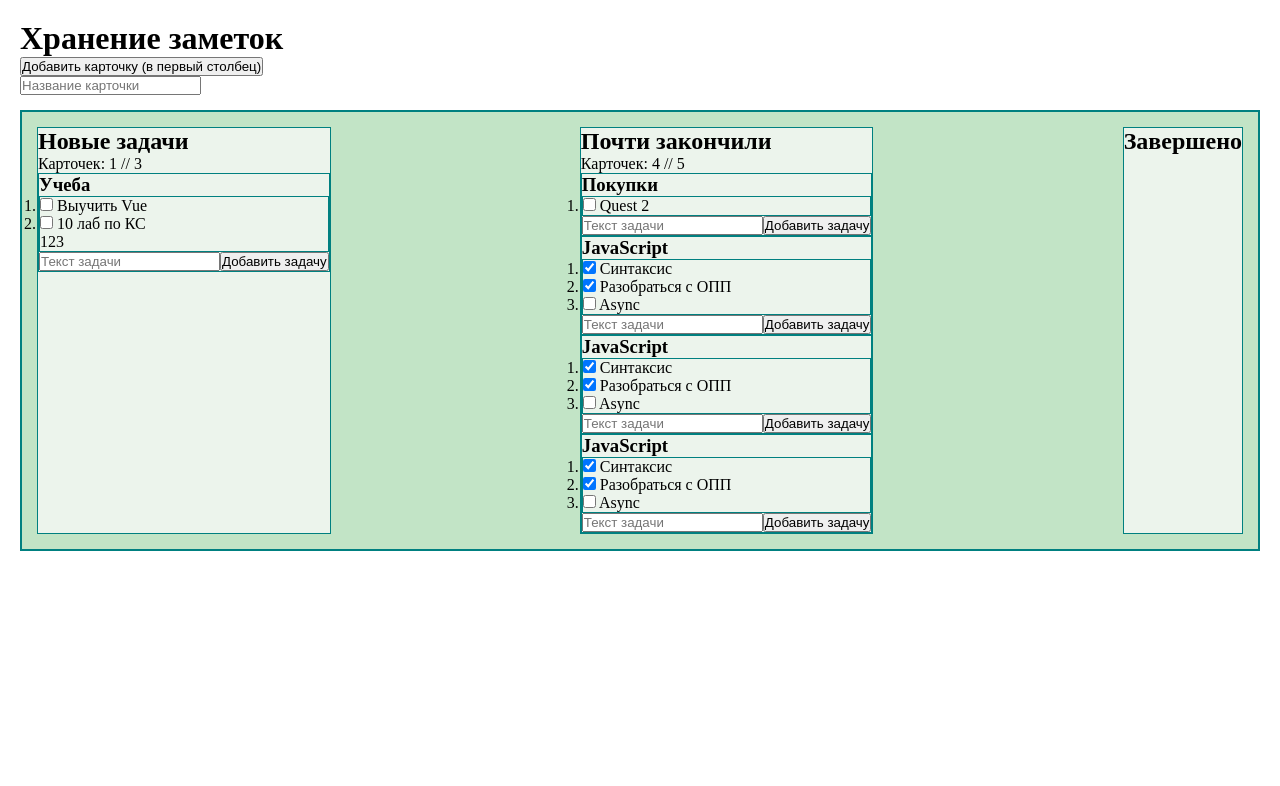
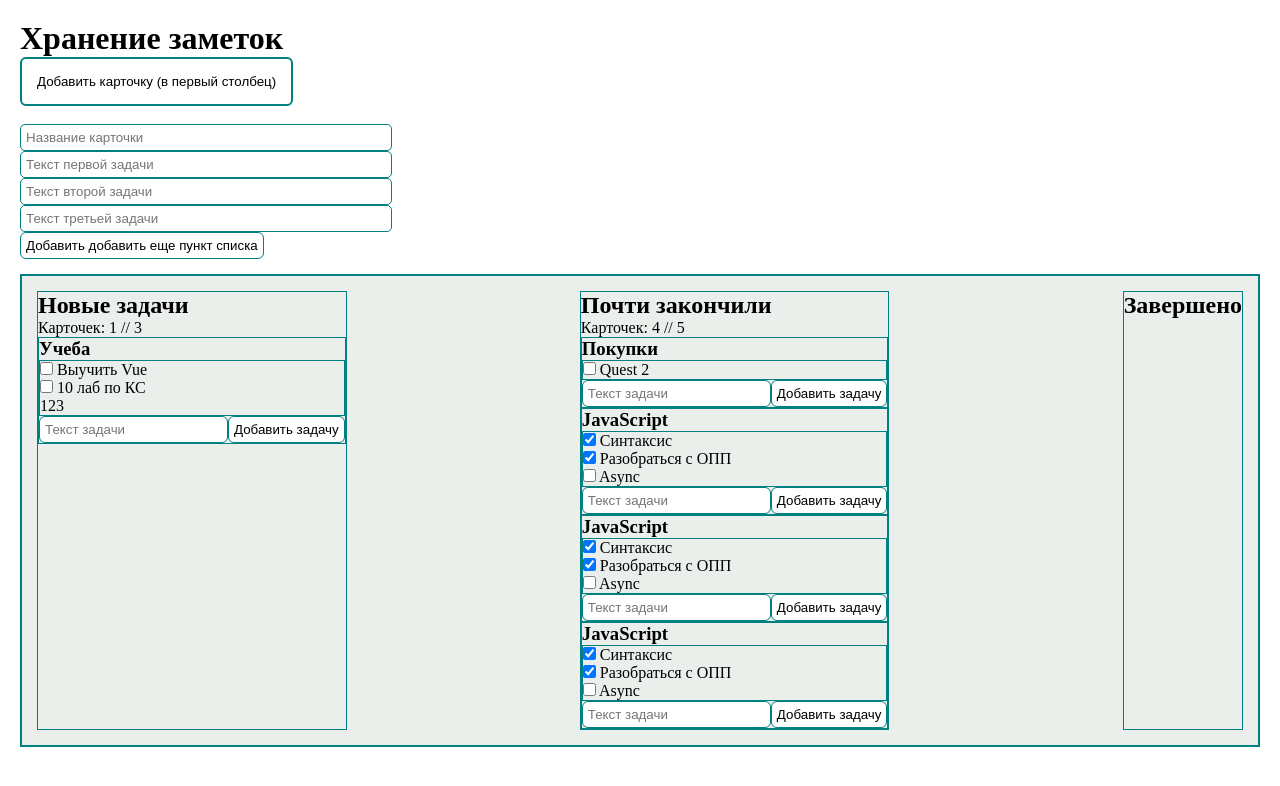
Before and after one commit to scarioneq/vue_practice_task2, a Vue app: page / in a window 1280 px wide. Shown: the top 786 px of the page. Built offline with nearby package versions, Linux system fonts and the light colour scheme.

Commit message:
Добавил логику условия - Пункты списка содержат минимум 3 максимум 5 пунктов, подрефачил код, добавил стилька

```diff
--- a/src/App.vue
+++ b/src/App.vue
@@ -1,20 +1,101 @@
 <template>
   <div class="app">
     <h1>Хранение заметок</h1>
-    <div class="btn-card">
-      <form @submit.prevent>
-        <button @click="addCard()">Добавить карточку (в первый столбец)</button>
+    <div class="form-flex">
+      <form
+          @submit.prevent
+      >
+        <button
+            @click="addCard()"
+            class="btn btn-main"
+        >
+          Добавить карточку (в первый столбец)
+        </button>
+        <br>
         <br>
         <input
+            class="input-create"
             type="text"
             placeholder="Название карточки"
             v-model="card.title"
         >
         <br>
+        <input
+            class="input-create"
+            type="text"
+            placeholder="Текст первой задачи"
+            v-model="card.taskText.text1"
+        >
+        <br>
+        <input
+            class="input-create"
+            type="text"
+            placeholder="Текст второй задачи"
+            v-model="card.taskText.text2"
+        >
+        <br>
+        <input
+            class="input-create"
+            type="text"
+            placeholder="Текст третьей задачи"
+            v-model="card.taskText.text3"
+        >
+        <br>
+        <button
+            @click="showInput = true"
+            v-if="!showInput"
+            class="btn"
+        >
+          Добавить добавить еще пункт списка
+        </button>
+
+        <div
+            v-if="showInput"
+            class="add-task-input"
+        >
+          <input
+              type="text"
+              placeholder="Текст четвертой задачи"
+              v-model="card.taskText.text4"
+          >
+          <button
+              @click="showInput = false"
+              class="btn"
+          >
+            Отмена
+          </button>
+        </div>
+        <button
+            v-if="card.taskText.text4 && !showFifthInput && showInput"
+            @click="showFifthInput = true"
+            class="btn"
+        >
+          Добавить добавить еще пункт списка
+        </button>
+        <div
+            v-if="showFifthInput"
+            class="add-task-input"
+        >
+          <input
+              type="text"
+              placeholder="Текст пятой задачи"
+              v-model="card.taskText.text5"
+          >
+          <button
+              @click="showFifthInput = false"
+              class="btn"
+          >
+            Отмена</button>
+        </div>
       </form>
 
     </div>
-    <Board :cards="cards" @task-toggled="updateCompletedCards" @createTaskEvent="createTask" :block-second-column="blockSecondColumn"/>
+    <Board
+        :cards="cards"
+        @task-toggled="updateCompletedCards"
+        @createTaskEvent="createTask"
+        :block-second-column="blockSecondColumn"
+    />
   </div>
 </template>
 
@@ -32,7 +113,16 @@ export default {
     return {
       card : {
         title: '',
+        taskText: {
+          text1: '',
+          text2: '',
+          text3: '',
+          text4: '',
+          text5: '',
+        }
       },
+      showInput: false,
+      showFifthInput: false,
       cards: [
         {
           id: 1,
@@ -90,6 +180,7 @@ export default {
       blockSecondColumn: false
     }
   },
+
   methods: {
     loadFromLocalStorage() {
       const savedCards = localStorage.getItem('cards')
@@ -115,24 +206,45 @@ export default {
         text: taskText,
         completed: false,
       }
-      this.cards[card.id-1].tasks.push(task)
-      this.saveToLocalStorage()
+      if (task.id === 6) {
+        alert("Вы не можете создать больше пяти задач")
+      } else {
+        this.cards[card.id-1].tasks.push(task)
+        this.saveToLocalStorage()
+      }
     },
     addCard() {
       const cardsColumnOne = this.cards.filter(c => c.column === 1).length
-
-      if (this.card.title !=='') {
+      const filledCount = Object.values(this.card.taskText).filter(value => value !== '').length
+      const taskArray = Object.values(this.card.taskText)
+      let tasks = []
+      if (this.card.title !=='' && filledCount >= 3) {
         if (!(cardsColumnOne >= 3)) {
+          for (let i = 0; i < filledCount; i++) {
+            const task = {
+              id: i+1,
+              text: taskArray[i],
+              completed: false,
+            }
+            tasks.push(task)
+          }
           const card = {
             id: this.cards.length + 1,
             title: this.card.title,
             column: 1,
-            tasks: []
+            tasks: tasks
           }
           this.cards.push(card)
           this.card.title = ''
+          this.card.taskText.text1 = ''
+          this.card.taskText.text2 = ''
+          this.card.taskText.text3 = ''
+          this.card.taskText.text4 = ''
+          this.card.taskText.text5 = ''
         }
         this.saveToLocalStorage()
+      } else {
+        alert("У карточки должно быть название и минимум 3 пункта списка")
       }
     },
     updateCompletedCards(data) {
@@ -142,20 +254,24 @@ export default {
       this.editCardColumn(card, task)
       this.saveToLocalStorage()
     },
-    editCardColumn(card) {
-      const total = card.tasks.length
-      const completed = card.tasks.filter(t => t.completed).length
-      const percent = total === 0 ? 0 : (completed / total) * 100
+    editCardColumn(card, task) {
+      const percent = this.getCardPercent(card)
 
-      if (percent >=100) {
+      if (percent === 100) {
         card.column = 3
         card.completedAt = new Date().toLocaleString('sv-SE').replace(' ', ' ');
       } else if (percent >= 50 && this.cards.filter(c => c.column === 2).length !==5) {
         card.column = 2
         card.completedAt = ''
       } else {
-        card.column = 1
-        card.completedAt = ''
+        if (!this.cards.filter(c => c.column === 1).length >= 3) {
+          console.log('123')
+          card.column = 1
+          card.completedAt = ''
+        } else {
+          alert("Вы не можете убрать завершения пункта задачи, так как в первом столбце уже максимальное число карточек")
+          task.completed = !task.completed
+        }
       }
 
       if (percent >= 50 && this.cards.filter(c => c.column === 2).length === 5 && card.column === 1) {
@@ -173,18 +289,19 @@ export default {
     },
     updateFirstColumnCards() {
       const firstColumnCards = this.cards.filter(c => c.column === 1)
-
       firstColumnCards.forEach(card => {
-        const total = card.tasks.length
-        const completed = card.tasks.filter(t => t.completed).length
-        const percent = total === 0 ? 0 : (completed / total) * 100
+        const percent = this.getCardPercent(card)
         if (percent >= 50 && this.cards.filter(c => c.column === 2).length < 5) {
           card.column = 2
         }
       })
       this.saveToLocalStorage()
+    },
+    getCardPercent(card) {
+      const total = card.tasks.length
+      const completed = card.tasks.filter(t => t.completed).length
+      return total === 0 ? 0 : (completed / total) * 100
     }
-
   },
   computed: {
 
@@ -204,28 +321,30 @@ export default {
   padding: 20px;
 }
 
-.board {
-  padding: 15px;
-  border: 2px solid teal;
-  margin-top: 15px;
-  display: flex;
-  flex-direction: row;
-  gap: 100px;
-  justify-content: space-between;
-  background-color: #c2e4c6;
+.btn {
+  padding: 5px;
+  border-radius: 6px;
+  border: 1px solid teal;
+  background-color: white;
 }
 
-.column {
-  border: 1px solid teal;
-  background-color: #ecf4ec;
+.form-flex {
+  display: inline;
 }
 
-.note-card {
+.input-create {
+  width: 30%;
+  padding: 5px;
+  border-radius: 5px;
   border: 1px solid teal;
 }
 
-.todo {
-  border: 1px solid teal;
+.btn-main {
+  padding: 15px;
+  border: 2px solid teal;
 }
 
+
+
+
 </style>
--- a/src/components/board/Board.vue
+++ b/src/components/board/Board.vue
@@ -47,9 +47,16 @@ export default {
 </script>
 
 <style >
-.block-first-column {
-  pointer-events: none;
-  opacity: 0.5;
+
+.board {
+  padding: 15px;
+  border: 2px solid teal;
+  margin-top: 15px;
+  display: flex;
+  flex-direction: row;
+  gap: 100px;
+  justify-content: space-between;
+  background-color: #ebefeb;
 }
 
 
--- a/src/components/board/Column.vue
+++ b/src/components/board/Column.vue
@@ -46,6 +46,14 @@ export default {
 
 <style>
 
+.block-first-column {
+  pointer-events: none;
+  opacity: 0.5;
+}
 
+.column {
+  border: 1px solid teal;
+  background: none;
+}
 
 </style>
--- a/src/components/note/NoteCard.vue
+++ b/src/components/note/NoteCard.vue
@@ -21,8 +21,9 @@
       </div>
     </div>
 
-    <form @submit.prevent class="btn-add-do" >
+    <form @submit.prevent class="task-create">
       <input
+          class="text-task"
           type="text"
           placeholder="Текст задачи"
           v-model="task.text"
@@ -74,5 +75,24 @@ export default {
 </script>
 
 <style>
+.todo {
+  border: 1px solid teal;
+}
+
+ol {
+  list-style-type: none;
+  padding-left: 0;
+}
+
+.note-card {
+  border: 1px solid teal;
+}
+
+.task-create button, input{
+  background-color: white;
+  padding: 5px;
+  border-radius: 6px;
+  border: 1px solid teal;
+}
 
 </style>
```
Also changed, not shown: 1 other file (tests, documents, lock files or other folders).
